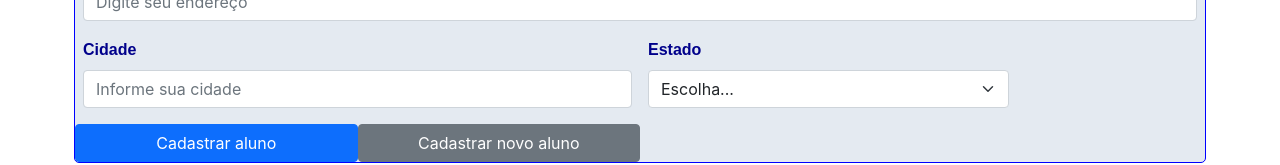
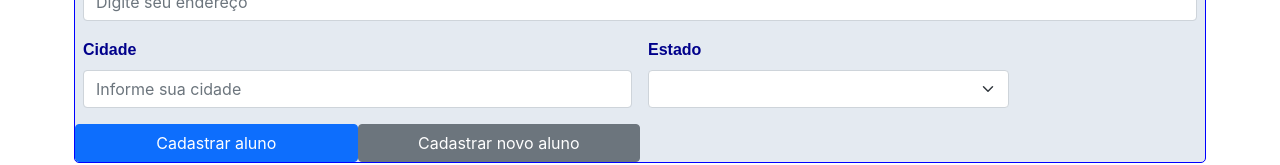
Before and after one commit to rodrigostack/Sistema-de-gestao-escolar, a React (Create React App) app: page /#/cadastroaluno in a window 1280 px wide. Shown: the part 491-656 px from the top of the page. Built offline with nearby package versions, Linux system fonts and the light colour scheme.

Commit message:
chamando a API funcionando3

```diff
--- a/src/cadastroalunos/cadastroaluno.jsx
+++ b/src/cadastroalunos/cadastroaluno.jsx
@@ -20,7 +20,7 @@ export default function(){
            .then((resposta)=>{
                setEndereco(resposta.data.logradouro);
                setCidade(resposta.data.localidade);
-               //setEstado(resposta.data.uf)
+               setEstado(resposta.data.uf)
            })
         }
     },[cep])
@@ -62,8 +62,8 @@ export default function(){
                 </div>
                 <div className="col-md-4">
                     <label for="inputState" className="form-label labelsform">Estado</label>
-                    <select id="inputState" className="form-select" name="estado" onChange={e=> setEstado(e.target.value)}>
-                        <option selected>Escolha...</option>
+                    <select id="inputState" className="form-select" name="estado" onChange={e=> setEstado(e.target.value)} value={estado}>
+                        <option selected></option>
                         <option value='SP'>SP</option>
                         <option value='RJ'>RJ</option>
                         <option value='MG'>MG</option>
```
